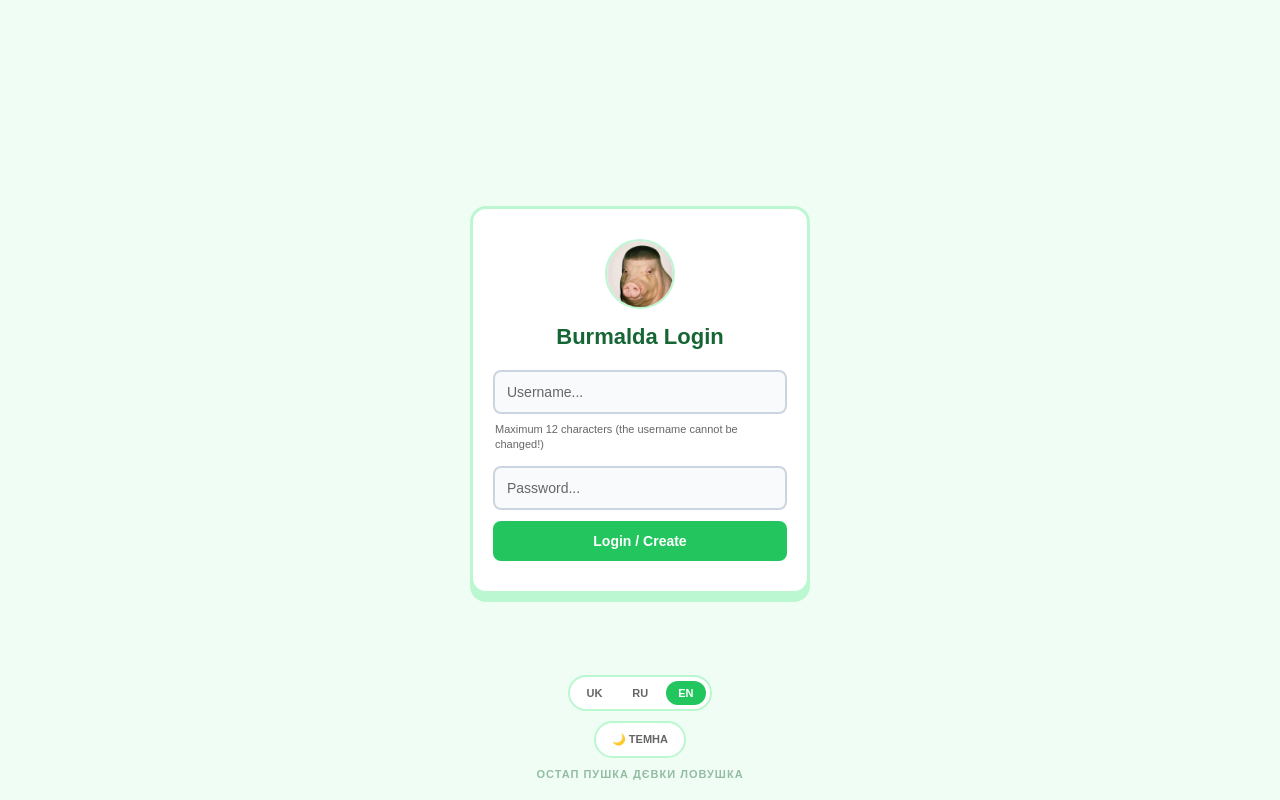
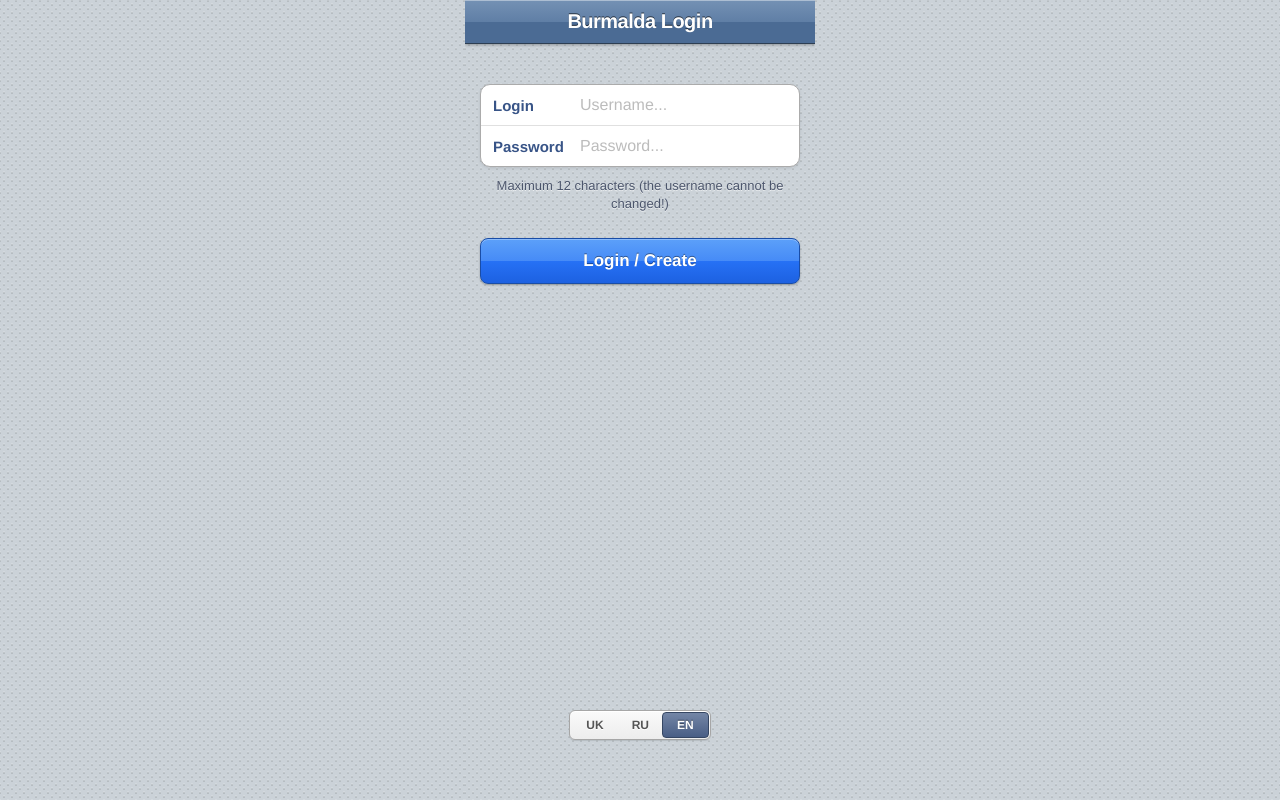
Before and after one commit to iOSVIDocumentation/burmaldagram, a website: page index.html in a window 1280 px wide. Drawn offline with Linux system fonts and the light colour scheme.

Commit message:
Update index.html

```diff
--- a/index.html
+++ b/index.html
@@ -1,52 +1,56 @@
 <!DOCTYPE html>
-<html lang="uk" data-theme="light">
+<html lang="en">
 <head>
     <meta charset="UTF-8">
     <meta name="viewport" content="width=device-width, initial-scale=1.0, maximum-scale=1.0, user-scalable=no">
-    <title id="t-title">Вхід у Burmalda Messenger</title>
+    <title id="t-title">Burmalda Messenger Login</title>
     <style>
-        /* Максимально прості та яскраві пастельні кольори */
-        :root {
-            --bg-color: #f0fdf4; /* Світло-зелений оптимістичний фон */
-            --box-bg: #ffffff;
-            --box-border: #bbf7d0;
-            --text-main: #166534;
-            --text-muted: #666666;
-            --input-bg: #f9fafb;
-            --input-border: #cbd5e1;
-            --btn-bg: #22c55e; /* Веселий зелений колір */
-            --btn-text: #ffffff;
-            --btn-hover: #16a34a;
-        }
-
-        [data-theme="dark"] {
-            --bg-color: #064e3b; /* Глибокий зелений для темної теми */
-            --box-bg: #022c22;
-            --box-border: #047857;
-            --text-main: #f0fdf4;
-            --text-muted: #a7f3d0;
-            --input-bg: #065f46;
-            --input-border: #047857;
-            --btn-bg: #10b981;
-            --btn-text: #022c22;
-            --btn-hover: #34d399;
-        }
-
         * {
             box-sizing: border-box;
             margin: 0;
             padding: 0;
-            font-family: sans-serif; /* Найбанальніший системний шрифт */
+            font-family: "Helvetica Neue", Helvetica, Arial, sans-serif;
+            -webkit-tap-highlight-color: transparent;
         }
 
         body, html {
             height: 100vh;
             overflow: hidden;
-            background-color: var(--bg-color);
-            color: var(--text-main);
+            /* Знаменитый серый льняной фон из iOS 5/6 */
+            background-color: #cbd2d8;
+            background-image:
+                radial-gradient(rgba(255,255,255,0.15) 15%, transparent 16%),
+                radial-gradient(rgba(255,255,255,0.15) 15%, transparent 16%),
+                radial-gradient(rgba(0,0,0,0.1) 15%, transparent 16%),
+                radial-gradient(rgba(0,0,0,0.1) 15%, transparent 16%);
+            background-size: 8px 8px;
+            background-position: 0 0, 4px 4px, 0 1px, 4px 5px;
+            display: flex;
+            flex-direction: column;
+            justify-content: flex-start;
+            align-items: center;
+        }
+
+        /* Нативный Navigation Bar сверху */
+        .nav-bar {
+            width: 100%;
+            height: 44px;
+            background: linear-gradient(to bottom, #7491b4 0%, #607fa6 50%, #4b6b94 51%, #4b6b94 100%);
+            border-bottom: 1px solid #2d3e52;
+            box-shadow: inset 0 1px 0 rgba(255, 255, 255, 0.4), 0 1px 3px rgba(0,0,0,0.3);
             display: flex;
             justify-content: center;
             align-items: center;
+            position: relative;
+            z-index: 10;
+        }
+
+        .nav-title {
+            color: #fff;
+            font-size: 20px;
+            font-weight: bold;
+            text-shadow: 0 -1px 0 rgba(0, 0, 0, 0.6);
+            letter-spacing: -0.5px;
         }
 
         .container {
@@ -54,180 +58,203 @@
             flex-direction: column;
             align-items: center;
             width: 100%;
-            padding: 0 20px;
+            flex: 1;
+            padding: 40px 15px;
+            overflow-y: auto;
         }
 
-        .box {
-            background: var(--box-bg);
-            padding: 30px 20px;
-            border-radius: 16px;
-            border: 3px solid var(--box-border); /* Проста жирна рамка */
-            text-align: center;
-            display: flex;
-            flex-direction: column;
+        /* Стиль нативного блока со скругленными краями (как группы в настройках) */
+        .ios-group {
             width: 100%;
-            max-width: 340px;
-            box-shadow: 0 8px 0 var(--box-border); /* Банальний flat-дизайн */
+            max-width: 320px;
+            background: #ffffff;
+            border: 1px solid #ababab;
+            border-radius: 10px;
+            box-shadow: 0 1px 3px rgba(0,0,0,0.1);
+            margin-bottom: 15px;
+            overflow: hidden;
         }
 
-        .pig-boss {
-            width: 70px;
-            height: 70px;
-            margin: 0 auto 15px;
-            border-radius: 50%;
-            object-fit: cover;
-            border: 2px solid var(--box-border);
+        .ios-row {
+            display: flex;
+            align-items: center;
+            padding: 11px 12px;
+            border-bottom: 1px solid #e0e0e0;
+            position: relative;
         }
 
-        h2 {
-            margin-bottom: 20px;
-            color: var(--text-main);
-            font-size: 22px;
+        .ios-row:last-child {
+            border-bottom: none;
+        }
+
+        .ios-label {
+            width: 95px;
+            font-size: 15px;
             font-weight: bold;
+            color: #385487; /* Фирменный синий цвет подписей iOS 6 */
+            text-align: left;
         }
 
         input {
-            width: 100%;
-            padding: 12px;
-            background: var(--input-bg);
-            border: 2px solid var(--input-border);
-            color: var(--text-main);
-            border-radius: 8px;
-            margin-bottom: 6px;
-            font-size: 14px;
+            flex: 1;
+            border: none;
+            background: transparent;
+            color: #000000;
+            font-size: 16px;
             outline: none;
+            font-weight: normal;
         }
 
         input::placeholder {
-            color: var(--text-muted);
-        }
-
-        input:focus {
-            border-color: var(--btn-bg);
+            color: #bcbcbc;
         }
 
         .hint {
-            font-size: 11px;
-            color: var(--text-muted);
-            margin-top: 2px;
-            margin-bottom: 15px;
-            text-align: left;
-            padding-left: 2px;
-            line-height: 1.3;
+            width: 100%;
+            max-width: 300px;
+            font-size: 13px;
+            color: #4c566c; /* Цвет подсказок под секциями в iOS */
+            text-shadow: 0 1px 0 rgba(255,255,255,0.6);
+            margin-top: -5px;
+            margin-bottom: 25px;
+            text-align: center;
+            line-height: 1.4;
         }
 
-        button {
+        /* Объемная стеклянная кнопка iOS 6 */
+        .ios-btn {
             width: 100%;
+            max-width: 320px;
             padding: 12px;
-            background: var(--btn-bg);
-            color: var(--btn-text);
-            border: none;
+            background: linear-gradient(to bottom, #5ca0f9 0%, #468bf7 50%, #2671f5 51%, #1d61e1 100%);
+            border: 1px solid #1a4da6;
             border-radius: 8px;
+            color: #ffffff;
             cursor: pointer;
-            font-size: 14px;
+            font-size: 17px;
             font-weight: bold;
-            margin-top: 5px;
+            text-shadow: 0 -1px 0 rgba(0, 0, 0, 0.4);
+            box-shadow: inset 0 1px 0 rgba(255, 255, 255, 0.3), 0 1px 2px rgba(0,0,0,0.3);
         }
 
-        button:hover {
-            background: var(--btn-hover);
+        .ios-btn:active {
+            background: linear-gradient(to bottom, #1d61e1 0%, #2671f5 50%, #468bf7 100%);
         }
 
-        button:disabled {
-            opacity: 0.6;
+        .ios-btn:disabled {
+            opacity: 0.5;
             cursor: not-allowed;
         }
 
         .error-msg {
-            font-size: 12px;
-            margin-bottom: 12px;
+            width: 100%;
+            max-width: 320px;
+            font-size: 14px;
+            margin-bottom: 15px;
             display: none;
             font-weight: bold;
             padding: 10px;
             border-radius: 8px;
+            text-align: center;
+            box-shadow: 0 1px 2px rgba(0,0,0,0.1);
         }
 
         .bottom-controls {
-            position: absolute;
-            bottom: 20px;
+            width: 100%;
+            max-width: 320px;
             display: flex;
             flex-direction: column;
             align-items: center;
-            gap: 10px;
+            gap: 12px;
+            margin-top: auto;
+            padding-bottom: 20px;
         }
 
         .control-row {
             display: flex;
-            gap: 6px;
-            background: var(--box-bg);
-            border: 2px solid var(--box-border);
-            padding: 4px;
-            border-radius: 20px;
+            background: linear-gradient(to bottom, #fafafa 0%, #ededed 100%);
+            border: 1px solid #a6a6a6;
+            padding: 2px;
+            border-radius: 6px;
+            box-shadow: inset 0 1px 0 #fff, 0 1px 1px rgba(0,0,0,0.1);
         }
 
         .ctrl-btn {
             cursor: pointer;
-            font-size: 11px;
+            font-size: 12px;
             font-weight: bold;
-            color: var(--text-muted);
-            padding: 6px 12px;
-            border-radius: 15px;
-            text-transform: uppercase;
+            color: #555555;
+            padding: 5px 14px;
+            border-radius: 4px;
+            text-shadow: 0 1px 0 #fff;
         }
 
-        .ctrl-btn.active, .ctrl-btn:hover {
-            background: var(--btn-bg);
-            color: var(--btn-text);
-        }
-
-        .bottom-text {
-            font-size: 11px;
-            color: var(--text-main);
-            font-weight: bold;
-            text-transform: uppercase;
-            letter-spacing: 1px;
-            transition: opacity 0.3s ease;
-            text-align: center;
+        .ctrl-btn.active {
+            background: linear-gradient(to bottom, #7486a6 0%, #495e85 100%);
+            color: #ffffff;
+            text-shadow: 0 -1px 0 rgba(0,0,0,0.4);
+            border: 1px solid #354663;
+            margin: -1px;
         }
     </style>
 </head>
 <body>
 
+    <div class="nav-bar">
+        <div class="nav-title" id="t-heading">Burmalda Login</div>
+    </div>
+
     <div class="container">
-        <div class="box">
-            <img src="photo_2026-06-16_00-59-57.jpg" class="pig-boss" alt="Pig Boss">
-            <h2 id="t-heading">Вхід Burmalda</h2>
 
-            <input type="text" id="username" placeholder="Юзернейм..." autocomplete="off" maxlength="12">
-            <div class="hint" id="t-hint">Максимум 12 символів (змінити юзернейм неможливо!)</div>
-
-            <input type="password" id="password" placeholder="Пароль...">
         <div id="error" class="error-msg"></div>
 
-            <button id="login-btn" onclick="enterChat()">Увійти / Створити</button>
+        <div class="ios-group">
+            <div class="ios-row">
+                <span class="ios-label" id="l-user">Login</span>
+                <input type="text" id="username" placeholder="Username..." autocomplete="off" maxlength="12">
+            </div>
+            <div class="ios-row">
+                <span class="ios-label" id="l-pass">Password</span>
+                <input type="password" id="password" placeholder="Password..." maxlength="24">
             </div>
         </div>
 
+        <div class="hint" id="t-hint">Maximum 12 characters (the username cannot be changed!)</div>
+
+        <button id="login-btn" class="ios-btn" onclick="enterChat()">Login / Create</button>
+
         <div class="bottom-controls">
             <div class="control-row">
-            <div class="ctrl-btn active" onclick="setLang('uk')" id="btn-uk">UK</div>
+                <div class="ctrl-btn" onclick="setLang('uk')" id="btn-uk">UK</div>
                 <div class="ctrl-btn" onclick="setLang('ru')" id="btn-ru">RU</div>
-            <div class="ctrl-btn" onclick="setLang('en')" id="btn-en">EN</div>
+                <div class="ctrl-btn active" onclick="setLang('en')" id="btn-en">EN</div>
             </div>
-
-        <div class="control-row">
-            <div class="ctrl-btn" onclick="toggleTheme()" id="theme-toggle-btn">🌙 ТЕМНА</div>
         </div>
-
-        <div class="bottom-text" id="dynamic-phrase">остап пушка дєвки ловушка</div>
     </div>
 
     <script>
         // --- СЛОВНИК ПЕРЕКЛАДІВ ---
-        const i18n = {
+        var i18n = {
+            en: {
+                title: "Burmalda Messenger Login",
+                heading: "Burmalda Login",
+                labelUser: "Login",
+                labelPass: "Password",
+                userPlaceholder: "Username...",
+                userHint: "Maximum 12 characters (the username cannot be changed!)",
+                passPlaceholder: "Password...",
+                btnText: "Login / Create",
+                loading: "Loading...",
+                checking: "Checking...",
+                errEmpty: "Enter nickname and password!",
+                errAuth: "Authorization error!",
+                errNet: "Network error!"
+            },
             uk: {
                 title: "Вхід у Burmalda Messenger",
                 heading: "Вхід Burmalda",
+                labelUser: "Логін",
+                labelPass: "Пароль",
                 userPlaceholder: "Юзернейм...",
                 userHint: "Максимум 12 символів (змінити юзернейм неможливо!)",
                 passPlaceholder: "Пароль...",
@@ -241,6 +268,8 @@
             ru: {
                 title: "Вход в Burmalda Messenger",
                 heading: "Вход Burmalda",
+                labelUser: "Логин",
+                labelPass: "Пароль",
                 userPlaceholder: "Юзернейм...",
                 userHint: "Максимум 12 символов (юзернейм нельзя поменять!)",
                 passPlaceholder: "Пароль...",
@@ -250,56 +279,37 @@
                 errEmpty: "Введите ник и пароль!",
                 errAuth: "Ошибка авторизации!",
                 errNet: "Ошибка сети!"
-            },
-            en: {
-                title: "Burmalda Messenger Login",
-                heading: "Burmalda Login",
-                userPlaceholder: "Username...",
-                userHint: "Maximum 12 characters (the username cannot be changed!)",
-                passPlaceholder: "Password...",
-                btnText: "Login / Create",
-                loading: "Loading...",
-                checking: "Checking...",
-                errEmpty: "Enter nickname and password!",
-                errAuth: "Authorization error!",
-                errNet: "Network error!"
             }
         };
 
-        let currentLang = 'uk';
+        var currentLang = 'en';
 
         function initPage() {
-            const savedLang = localStorage.getItem('burmalda_lang');
-            const userLang = navigator.language || navigator.userLanguage;
+            var savedLang = localStorage.getItem('burmalda_lang');
 
+            // По умолчанию ставим английский, если язык не сохранен вручную
             if (savedLang && i18n[savedLang]) {
                 currentLang = savedLang;
-            } else if (userLang.toLowerCase().includes('en')) {
+            } else {
                 currentLang = 'en';
-            } else if (userLang.toLowerCase().includes('ru')) {
-                currentLang = 'ru';
-            } else {
-                currentLang = 'uk';
             }
             setLang(currentLang);
-
-            const savedTheme = localStorage.getItem('burmalda_theme') || 'light';
-            document.documentElement.setAttribute('data-theme', savedTheme);
-            updateThemeButton(savedTheme);
         }
 
         function setLang(lang) {
             currentLang = lang;
             localStorage.setItem('burmalda_lang', lang);
 
-            document.getElementById('btn-uk').classList.remove('active');
-            document.getElementById('btn-ru').classList.remove('active');
-            document.getElementById('btn-en').classList.remove('active');
+            document.getElementById('btn-uk').className = 'ctrl-btn';
+            document.getElementById('btn-ru').className = 'ctrl-btn';
+            document.getElementById('btn-en').className = 'ctrl-btn';
 
-            document.getElementById(`btn-${lang}`).classList.add('active');
+            document.getElementById('btn-' + lang).className = 'ctrl-btn active';
 
             document.getElementById('t-title').innerText = i18n[lang].title;
             document.getElementById('t-heading').innerText = i18n[lang].heading;
+            document.getElementById('l-user').innerText = i18n[lang].labelUser;
+            document.getElementById('l-pass').innerText = i18n[lang].labelPass;
             document.getElementById('username').placeholder = i18n[lang].userPlaceholder;
             document.getElementById('t-hint').innerText = i18n[lang].userHint;
             document.getElementById('password').placeholder = i18n[lang].passPlaceholder;
@@ -307,45 +317,12 @@
             document.getElementById('error').style.display = 'none';
         }
 
-        function toggleTheme() {
-            const currentTheme = document.documentElement.getAttribute('data-theme');
-            const newTheme = currentTheme === 'dark' ? 'light' : 'dark';
-
-            document.documentElement.setAttribute('data-theme', newTheme);
-            localStorage.setItem('burmalda_theme', newTheme);
-            updateThemeButton(newTheme);
-        }
-
-        function updateThemeButton(theme) {
-            const btn = document.getElementById('theme-toggle-btn');
-            btn.innerText = theme === 'dark' ? '☀️ СВІТЛА' : '🌙 ТЕМНА';
-        }
-
-        window.addEventListener('DOMContentLoaded', initPage);
-
-        // --- ЛОГІКА РАНДОМНИХ ФРАЗ ---
-        const phrases = [
-            "остап пушка дєвки ловушка",
-            "влад пушка дєвки ловушка",
-            "назар пушка дєвки ловушка"
-        ];
-        const phraseElement = document.getElementById('dynamic-phrase');
-
-        setInterval(() => {
-            phraseElement.style.opacity = '0';
-            setTimeout(() => {
-                const randomIndex = Math.floor(Math.random() * phrases.length);
-                phraseElement.innerText = phrases[randomIndex];
-                phraseElement.style.opacity = '1';
-            }, 300);
-        }, 5000);
-
-        // --- ЛОГІКА АВТОРИЗАЦІЇ (ПОВНІСТЮ ЗБЕРЕЖЕНО) ---
+        // --- ЛОГІКА АВТОРИЗАЦІЇ (ПОВНІСТЮ СУМІСНА З iOS 6 ВЕБ-КІТ) ---
         function enterChat() {
-            const nick = document.getElementById('username').value.trim();
-            const pass = document.getElementById('password').value.trim();
-            const errorDiv = document.getElementById('error');
-            const btn = document.getElementById('login-btn');
+            var nick = document.getElementById('username').value.trim();
+            var pass = document.getElementById('password').value.trim();
+            var errorDiv = document.getElementById('error');
+            var btn = document.getElementById('login-btn');
 
             errorDiv.style.display = 'none';
             if (!nick || !pass) {
@@ -353,15 +330,16 @@
                 return;
             }
 
-            const url = 'https://script.google.com/macros/s/AKfycbyxM2xRV-07GZmQvcConc-4nZIjO3-xpVHAA3XKOnL1qJlR5_Vpye8ySu2KfPTIOUW0/exec';
-            const originalBtnText = btn.innerText;
+            var url = 'https://script.google.com/macros/s/AKfycbyxM2xRV-07GZmQvcConc-4nZIjO3-xpVHAA3XKOnL1qJlR5_Vpye8ySu2KfPTIOUW0/exec';
+            var originalBtnText = btn.innerText;
             btn.innerText = i18n[currentLang].loading;
             btn.disabled = true;
 
             errorDiv.innerText = i18n[currentLang].checking;
-            errorDiv.style.color = "var(--text-main)";
+            errorDiv.style.color = "#385487";
             errorDiv.style.background = "transparent";
             errorDiv.style.border = "none";
+            errorDiv.style.boxShadow = "none";
             errorDiv.style.display = 'block';
 
             fetch(url, {
@@ -369,8 +347,8 @@
                 headers: { 'Content-Type': 'text/plain' },
                 body: JSON.stringify({ action: "login", username: nick, password: pass })
             })
-            .then(response => response.json())
-            .then(data => {
+            .then(function(response) { return response.json(); })
+            .then(function(data) {
                 if (data.status === 'success') {
                     localStorage.removeItem('chat_logged_in');
                     localStorage.removeItem('burmalda_my_nick');
@@ -381,16 +359,16 @@
                     localStorage.setItem('chat_logged_in', 'true');
                     localStorage.setItem('burmalda_my_nick', nick);
 
-                    const loadedContacts = data.contacts ? data.contacts.split(',') : [];
-                    localStorage.setItem(`chat_list_${nick}`, JSON.stringify(loadedContacts));
-                    const loginToken = btoa(encodeURIComponent(nick) + "_" + Date.now());
+                    var loadedContacts = data.contacts ? data.contacts.split(',') : [];
+                    localStorage.setItem('chat_list_' + nick, JSON.stringify(loadedContacts));
+                    var loginToken = btoa(encodeURIComponent(nick) + "_" + Date.now());
                     window.location.href = '/chat?auth=' + loginToken;
                 } else {
                     showError(data.message || i18n[currentLang].errAuth);
                     resetButton(btn, originalBtnText);
                 }
             })
-            .catch(err => {
+            .catch(function(err) {
                 showError(i18n[currentLang].errNet);
                 console.error(err);
                 resetButton(btn, originalBtnText);
@@ -400,7 +378,8 @@
                 errorDiv.innerText = msg;
                 errorDiv.style.color = "#b91c1c";
                 errorDiv.style.background = "#fee2e2";
-                errorDiv.style.border = "2px solid #fca5a5";
+                errorDiv.style.border = "1px solid #fca5a5";
+                errorDiv.style.boxShadow = "0 1px 2px rgba(0,0,0,0.1)";
                 errorDiv.style.display = 'block';
             }
 
@@ -409,6 +388,8 @@
                 button.disabled = false;
             }
         }
+
+        initPage();
     </script>
 </body>
 </html>
```
Lines whose indentation alone changed are shown as unchanged.
